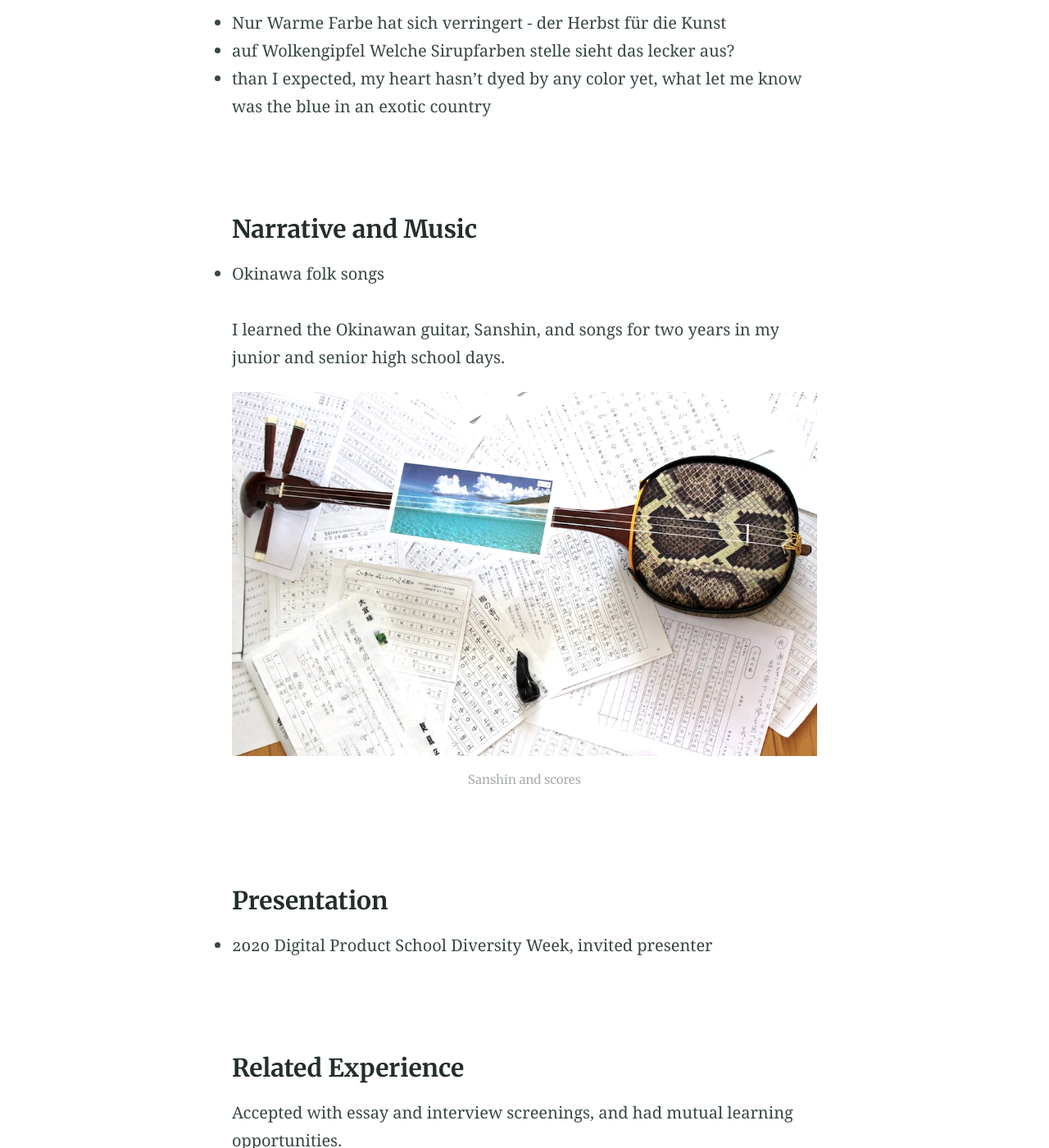
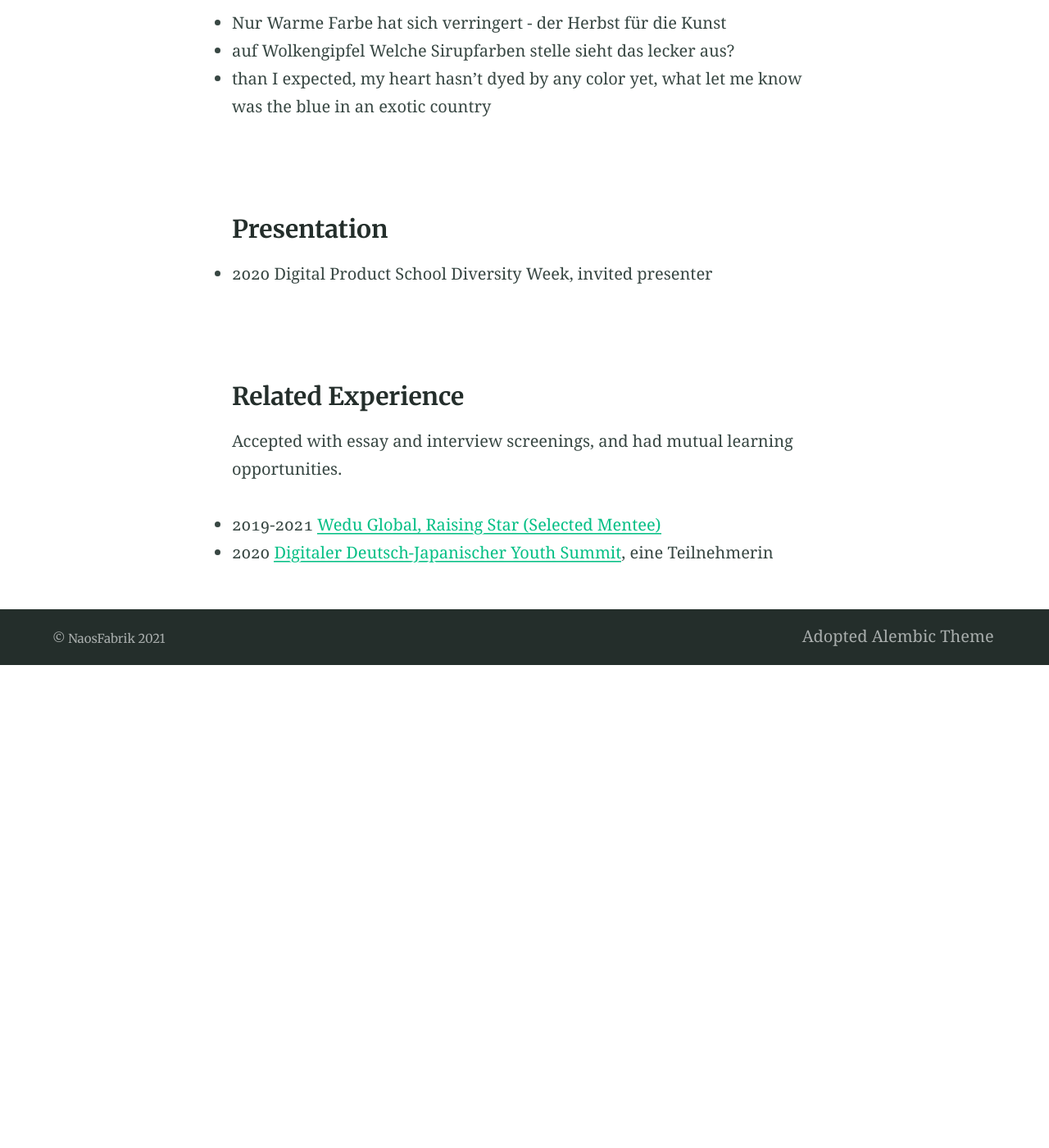
Before and after one commit to NaosFabrik/NaosFabrik.github.io, a Jekyll site: the page built from _posts/2021-05-05-verbal-literal.md, in a window 1280 px wide and 1400 px high, scrolled down 1930 px. Shown: the whole window at 82% size. Built offline with Jekyll 4.4.1, drawn with Linux system fonts in a browser that asks for light colours; after the commit the page ends 2741 px from its top, so only the background shows below that.

Commit message:
Update 2021-05-05-verbal-literal.md

```diff
--- a/_posts/2021-05-05-verbal-literal.md
+++ b/_posts/2021-05-05-verbal-literal.md
@@ -43,15 +43,6 @@ An island of contemporary art in the Seto Inland Sea, where one pumpkin can chan
 
 <br>
 
-### Narrative and Music
-* Okinawa folk songs
-
-I learned the Okinawan guitar, Sanshin, and songs for two years in my junior and senior high school days.
-
-{% include figure.html image="/assets/hobby/writing_02.png" caption="Sanshin and scores" width="800" height="400"  %}
-
-<br>
-
 ### Presentation
 * 2020 Digital Product School Diversity Week, invited presenter
 
```
